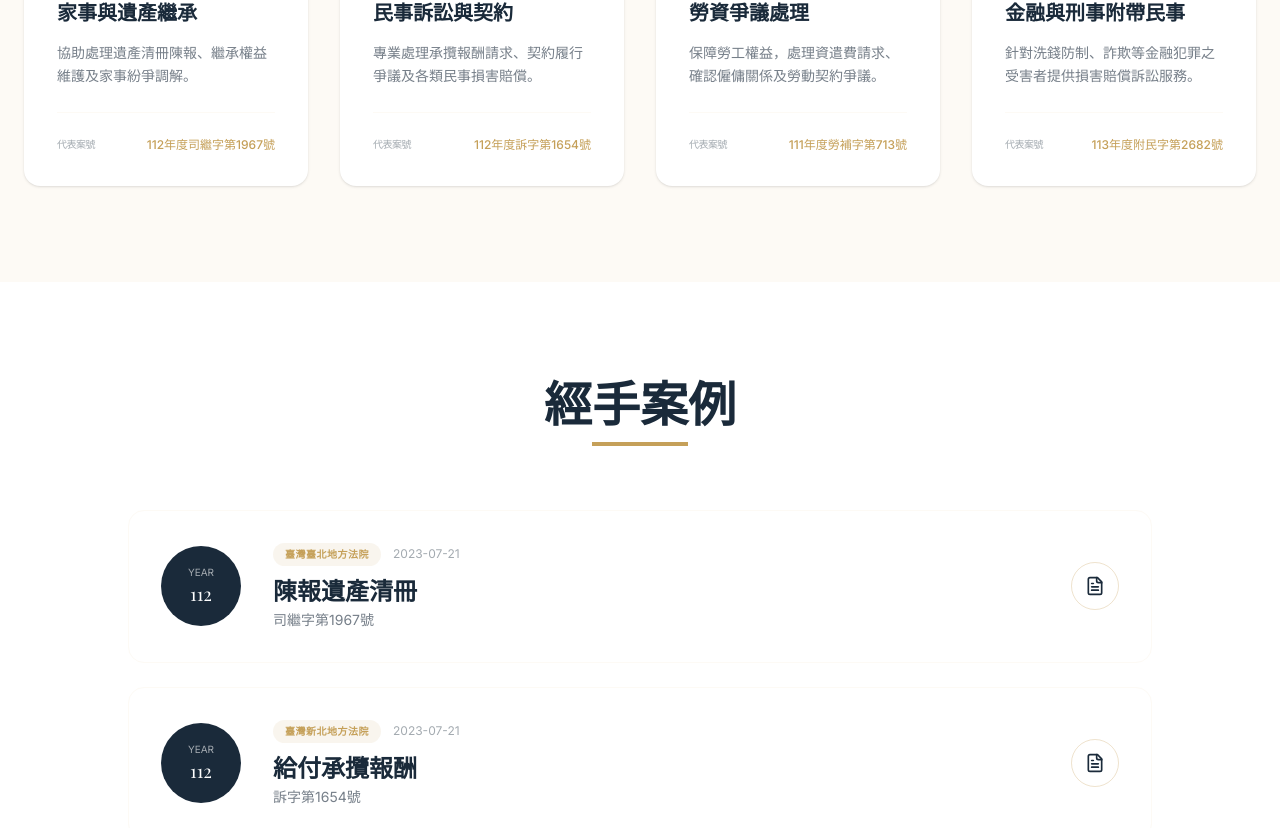
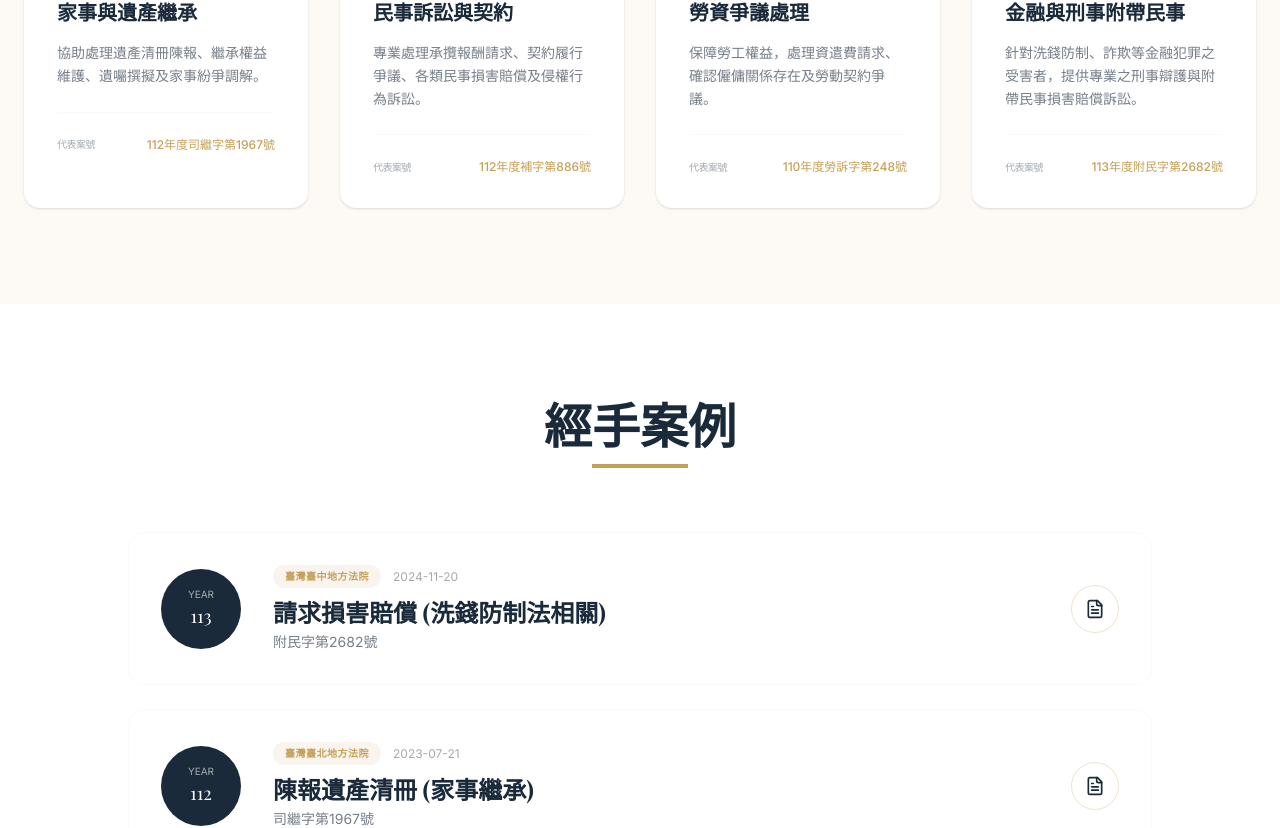
Before and after one commit to danny10904-arch/lawyer-website, a React (Vite) app: page / in a window 1280 px wide. Shown: the part 1629-2457 px from the top of the page. Built offline with nearby package versions, Linux system fonts and the light colour scheme; a web font is replaced by a local one.

Commit message:
Add files via upload

```diff
--- a/src/App.tsx
+++ b/src/App.tsx
@@ -24,25 +24,25 @@ const GOOGLE_SCRIPT_URL = "https://script.google.com/macros/s/AKfycbwhgZUw-scn2f
 const EXPERTISE = [
   {
     title: "家事與遺產繼承",
-    description: "協助處理遺產清冊陳報、繼承權益維護及家事紛爭調解。",
+    description: "協助處理遺產清冊陳報、繼承權益維護、遺囑撰擬及家事紛爭調解。",
     icon: <Users className="w-6 h-6" />,
     cases: "112年度司繼字第1967號"
   },
   {
     title: "民事訴訟與契約",
-    description: "專業處理承攬報酬請求、契約履行爭議及各類民事損害賠償。",
+    description: "專業處理承攬報酬請求、契約履行爭議、各類民事損害賠償及侵權行為訴訟。",
     icon: <Scale className="w-6 h-6" />,
-    cases: "112年度訴字第1654號"
+    cases: "112年度補字第886號"
   },
   {
     title: "勞資爭議處理",
-    description: "保障勞工權益，處理資遣費請求、確認僱傭關係及勞動契約爭議。",
+    description: "保障勞工權益，處理資遣費請求、確認僱傭關係存在及勞動契約爭議。",
     icon: <Briefcase className="w-6 h-6" />,
-    cases: "111年度勞補字第713號"
+    cases: "110年度勞訴字第248號"
   },
   {
     title: "金融與刑事附帶民事",
-    description: "針對洗錢防制、詐欺等金融犯罪之受害者提供損害賠償訴訟服務。",
+    description: "針對洗錢防制、詐欺等金融犯罪之受害者，提供專業之刑事辯護與附帶民事損害賠償訴訟。",
     icon: <ShieldCheck className="w-6 h-6" />,
     cases: "113年度附民字第2682號"
   }
@@ -50,11 +50,20 @@ const EXPERTISE = [
 
 const JUDGMENTS = [
   {
+    id: "TCDM-113-2682",
+    court: "臺灣臺中地方法院",
+    year: "113年度",
+    type: "附民字第2682號",
+    subject: "請求損害賠償 (洗錢防制法相關)",
+    date: "2024-11-20",
+    link: "https://lawplayer.com/kyc/judgment/TCDM,113,%E9%99%84%E6%B0%91,2682,20241120,1_c6115743bf54a867d0438748bd8d0fef8f8c4f14"
+  },
+  {
     id: "TPDV-112-1967",
     court: "臺灣臺北地方法院",
     year: "112年度",
     type: "司繼字第1967號",
-    subject: "陳報遺產清冊",
+    subject: "陳報遺產清冊 (家事繼承)",
     date: "2023-07-21",
     link: "https://lawplayer.com/kyc/judgment/TPDV,112,%E5%8F%B8%E7%B9%BC,1967,20230721,1_6e45a00a8c8959d8f37e2be55dfe0d50d1bd3435"
   },
@@ -63,27 +72,36 @@ const JUDGMENTS = [
     court: "臺灣新北地方法院",
     year: "112年度",
     type: "訴字第1654號",
-    subject: "給付承攬報酬",
+    subject: "給付承攬報酬 (民事訴訟)",
     date: "2023-07-21",
     link: "https://lawplayer.com/kyc/judgment/PCDV,112,%E8%A8%B4,1654,20230721,1_4a795a39db3c4d3d4d68397a6998e871ed04c412"
+  },
+  {
+    id: "PCDV-112-886",
+    court: "臺灣新北地方法院",
+    year: "112年度",
+    type: "補字第886號",
+    subject: "損害賠償 (民事訴訟)",
+    date: "2023-05-30",
+    link: "https://lawplayer.com/kyc/judgment/PCDV,112,%E8%A3%9C,886,20230530,1_f8cfc60c21b2bce4c8ac8a624b093b80eb4840a8"
   },
   {
     id: "TCDV-111-713",
     court: "臺灣臺中地方法院",
     year: "111年度",
     type: "勞補字第713號",
-    subject: "給付資遣費等",
+    subject: "給付資遣費等 (勞資爭議)",
     date: "2022-11-23",
     link: "https://lawplayer.com/kyc/judgment/TCDV,111,%E5%8B%9E%E8%A3%9C,713,20221123,1_8619704f212257775841065ab100579fb03e36f1"
   },
   {
-    id: "TCDM-113-2682",
-    court: "臺灣臺中地方法院",
-    year: "113年度",
-    type: "附民字第2682號",
-    subject: "請求損害賠償 (洗錢防制法相關)",
-    date: "2024-11-20",
-    link: "https://lawplayer.com/kyc/judgment/TCDM,113,%E9%99%84%E6%B0%91,2682,20241120,1_c6115743bf54a867d0438748bd8d0fef8f8c4f14"
+    id: "TPDV-110-248",
+    court: "臺灣臺北地方法院",
+    year: "110年度",
+    type: "勞訴字第248號",
+    subject: "確認僱傭關係存在等 (勞資爭議)",
+    date: "2022-05-06",
+    link: "https://lawplayer.com/kyc/judgment/TPDV,110,%E5%8B%9E%E8%A3%9C,248,20220506,1_8fad1ac4080a2550ec1e467d2024f988cf90a553"
   }
 ];
 
@@ -181,7 +199,7 @@ export default function App() {
               <span className="italic font-normal text-legal-gold">您的權益</span>
             </h1>
             <p className="text-base md:text-lg text-white/70 max-w-md mx-auto md:mx-0 mb-8 leading-relaxed">
-              深耕民事、家事及勞資爭議領域。我們不只提供法律建議，更致力於為每一位當事人尋求最溫暖且專業的解決方案。
+              深耕民事、家事及勞資爭議領域，具備臺北、新北及臺中地方法院豐富實務經驗。我們不只提供法律建議，更致力於為每一位當事人尋求最專業且溫暖的解決方案。
             </p>
             <div className="flex flex-col sm:flex-row items-center justify-center md:justify-start gap-6 md:gap-4">
               <a href="#expertise" className="w-full sm:w-auto bg-legal-gold text-white px-8 py-4 rounded-full font-medium flex items-center justify-center gap-2 hover:scale-105 transition-transform">
```
